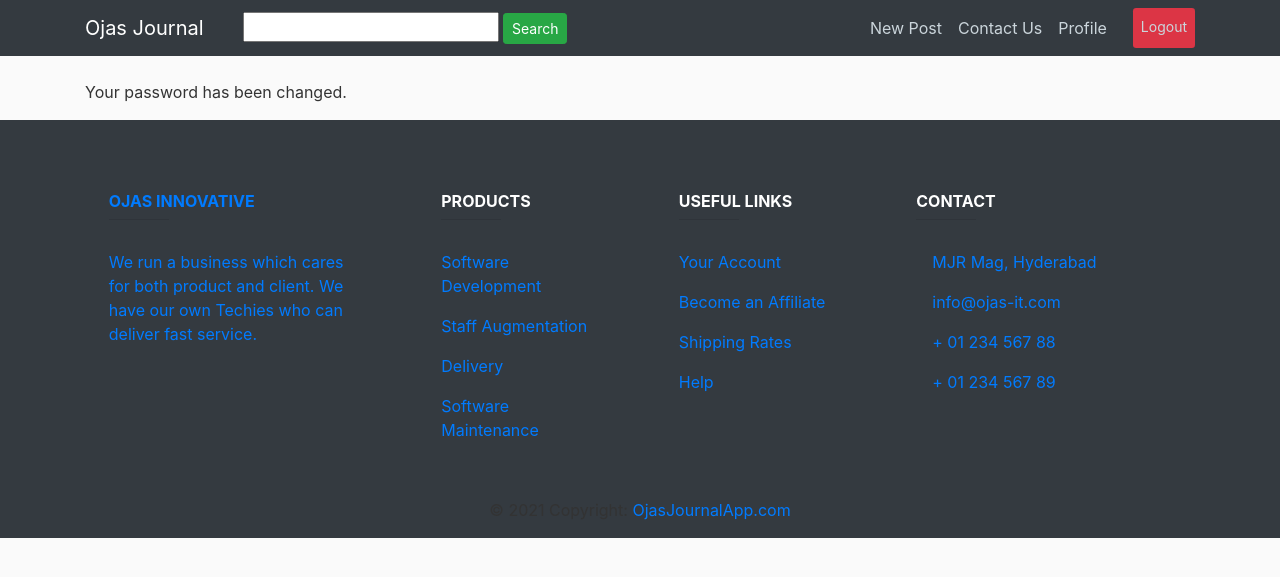
After one commit to Manasranjanpati/Ojas-Daily-Journal-App-, a Django app: page /users/password_change_done/ in a window 1280 px wide. The commit adds this page. Shown: the top 577 px of the page. Run offline with Django 3.2, Linux system fonts and the light colour scheme; a user stored in the database is signed in; some libraries are stand-ins or nearby versions.

Commit message:
updated password related files

```diff
--- a/journal_app/templates/journal_app/search_articles.html
+++ b/journal_app/templates/journal_app/search_articles.html
@@ -40,7 +40,10 @@
 </div>
 </div>
 {% endfor %} -->
-
+{% elif post is None %}
+<centre>
+    <h1>please write something to search</h1>
+</centre>
 {% else %}
 <centre>
     <h1>search results not found </h1>
--- a/users/templates/users/login.html
+++ b/users/templates/users/login.html
@@ -10,6 +10,7 @@
             </fieldset>
             <div class="form-group">
                 <button class="btn btn-outline-info" type="submit">Login</button>
+                <a class="ml-2" href="{% url 'password_reset_form' %}">Forget Password</a>
             </div>
         </form>
         <div class="border-top pt-3">
--- /dev/null
+++ b/users/templates/users/password_change_done.html
@@ -0,0 +1,7 @@
+{% extends 'journal_app/base.html' %}
+
+{% block content %}
+  <p>
+    Your password has been changed.
+  </p>
+{% endblock %}
--- a/users/templates/users/password_reset_complete.html
+++ b/users/templates/users/password_reset_complete.html
@@ -1,7 +1,7 @@
-{% extends 'base.html' %}
+{% extends "journal_app/base.html" %}
 
 {% block content %}
   <p>
-    Your password has been set. You may go ahead and <a href="{% url 'signin' %}">sign in</a> now.
+    Your password has been set. You may go ahead and <a href="{% url 'login' %}">sign in</a> now.
   </p>
 {% endblock %}
--- a/users/templates/users/password_reset_confirm.html
+++ b/users/templates/users/password_reset_confirm.html
@@ -1,4 +1,4 @@
-{% extends 'base.html' %}
+{% extends "journal_app/base.html" %}
 
 {% block content %}
   {% if validlink %}
--- a/users/templates/users/password_reset_done.html
+++ b/users/templates/users/password_reset_done.html
@@ -1,4 +1,4 @@
-{% extends 'base.html' %}
+{% extends "journal_app/base.html" %}
 
 {% block content %}
   <p>
--- a/users/templates/users/password_reset_form.html
+++ b/users/templates/users/password_reset_form.html
@@ -1,4 +1,4 @@
-{% extends 'base.html' %}
+{% extends "journal_app/base.html" %}
 
 {% block content %}
   <h3>Forgot password</h3>
--- a/users/templates/users/profile.html
+++ b/users/templates/users/profile.html
@@ -17,7 +17,9 @@
               {{ p_form|crispy }}
           </fieldset>
           <div class="form-group">
+
               <button class="btn btn-outline-info" type="submit">Update</button>
+              <a class="nav-item nav-link" href="{% url 'password_change_form' %}">Change Password</a>
           </div>
       </form>
     </div>
--- a/users/urls.py
+++ b/users/urls.py
@@ -9,6 +9,13 @@ urlpatterns = [
     path('profile/', user_views.profile, name='profile'),
     path('login/', auth_views.LoginView.as_view(template_name='users/login.html'), name='login'),
     path('logout/', auth_views.LogoutView.as_view(template_name='users/logout.html'), name='logout'),
+    path('password_change_form/', auth_views.PasswordChangeView.as_view(template_name='users/password_change_form.html'), name='password_change_form'),
+    path('password_change_done/', auth_views.PasswordChangeDoneView.as_view(template_name='users/password_change_done.html'), name='password_change_done'),
+    path('password_reset_form/', auth_views.PasswordResetView.as_view(template_name='users/password_reset_form.html'), name='password_reset_form'),
+    path('password_done_view/', auth_views.PasswordResetDoneView.as_view(template_name='users/password_reset_done.html'), name='password_reset_done'),
+    path('password_confirm_view/<uidb64>/<token>/', auth_views.PasswordResetConfirmView.as_view(template_name='users/password_reset_confirm.html'), name='password_reset_confirm'),
+    path('password_complete_view/', auth_views.PasswordResetCompleteView.as_view(template_name='users/password_reset_complete.html'), name='password_reset_complete'),
+
     path('signup/', views.signup, name='register'),
     path('activate/<slug:uidb64>/<slug:token>/', views.activate, name='activate'),
 ]
```
Also changed, not shown: journal_app/views.py (+23 -6 lines), users/templates/users/password_change_form.html (+4 -7 lines), db.sqlite3 (deleted).
